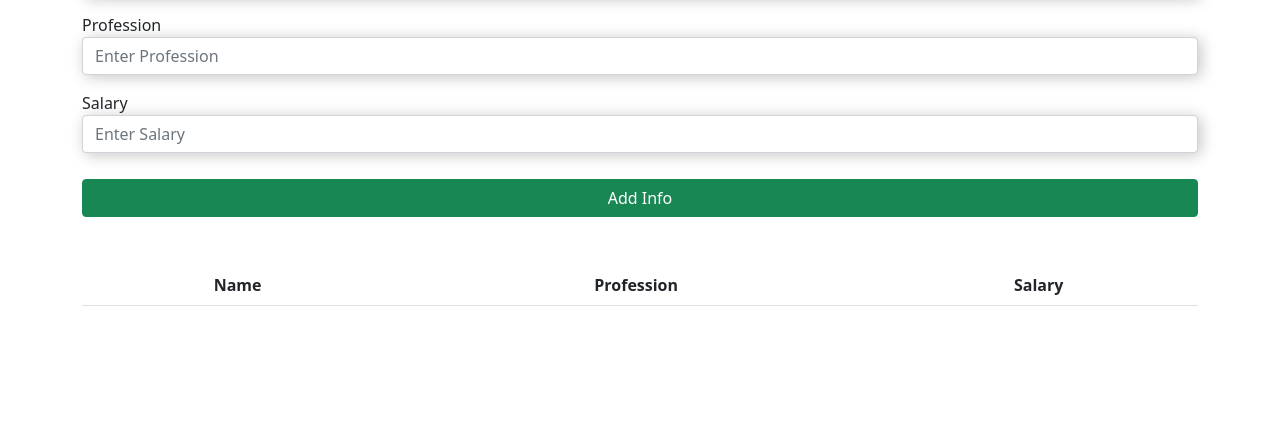
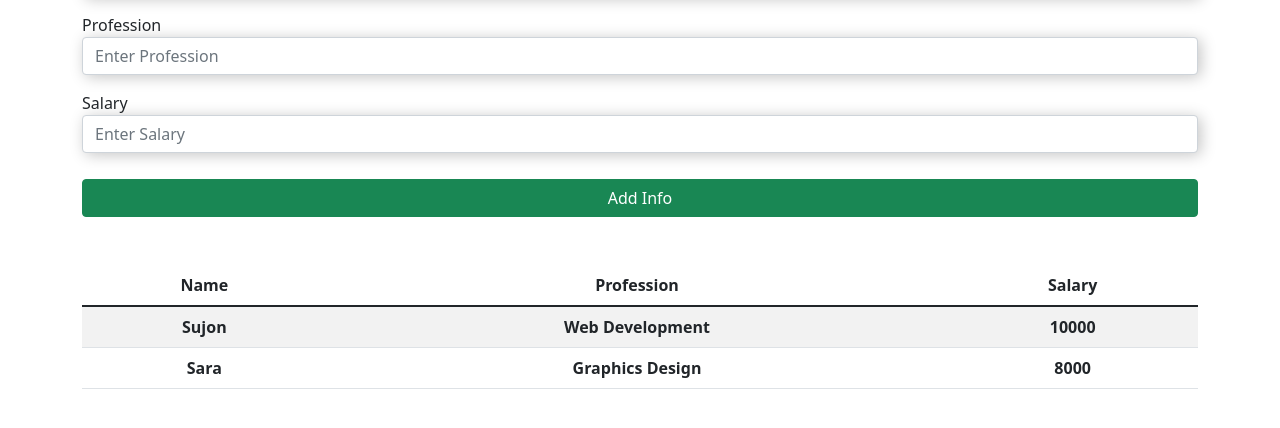
Before and after one commit to su-jon/list-app, a plain HTML site: page index.html in a window 1280 px wide. Shown: the part 172-600 px from the top of the page. Drawn offline with nearby package versions, Linux system fonts and the light colour scheme.

Commit message:
second commit

```diff
--- a/index.html
+++ b/index.html
@@ -42,8 +42,7 @@
 <body>
   <div class="container mt-4">
 
-    <h1 class="display-4 text-center text-success"><i class="fas fa-list-ul icon"></i><span class="text">APP</span>
-    </h1>
+    <h1 class="display-4 text-center text-success"><i class="fas fa-list-ul icon"></i><span class="text">APP</span></h1>
 
     <form id="book-form">
       <div class="form-group">
@@ -69,7 +68,18 @@
           <th>Salary</th>
         </tr>
       </thead>
-      <tbody id="info-list"></tbody>
+      <tbody id="info-list">
+        <tr>
+          <th>Sujon</th>
+          <th>Web Development</th>
+          <th>10000</th>
+        </tr>
+        <tr>
+          <th>Sara</th>
+          <th>Graphics Design</th>
+          <th>8000</th>
+        </tr>
+      </tbody>
     </table>
 
   </div>
```
